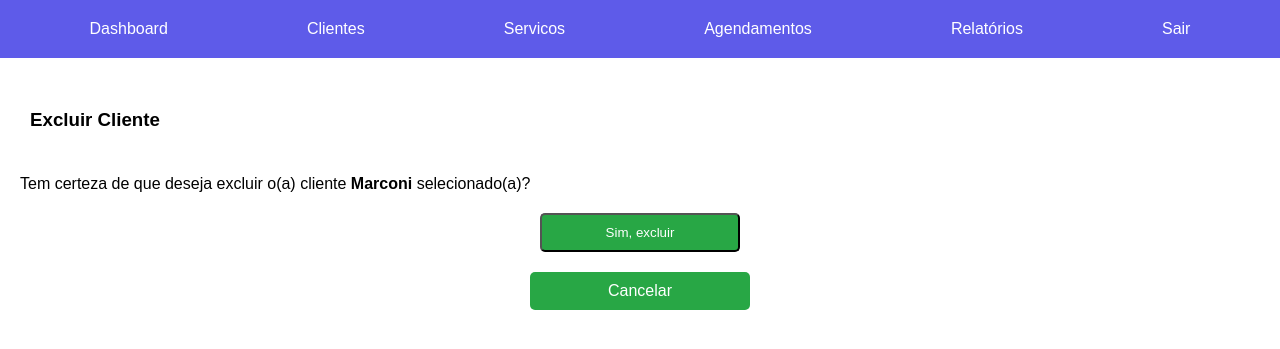
After one commit to natan20200679/Django, a Django app: page /clientes/confirmar/1 in a window 1280 px wide. The commit adds this page. Shown: the top 349 px of the page. Run offline with Django 5.2, Linux system fonts and the light colour scheme; data comes from the database, SQL or seed files in the repository.

Commit message:
Create methods for delete "clientes"

```diff
--- /dev/null
+++ b/barbearia_pdv/pdv/templates/pdv/confirmar_excluir_cliente.html
@@ -0,0 +1,14 @@
+{% extends 'pdv/base.html' %}
+{% block content %}
+    <div class="titulo">
+        <h3>Excluir Cliente</h3>
+    </div>
+    <p>
+        Tem certeza de que deseja excluir o(a) cliente <strong>{{ cliente.nome }}</strong> selecionado(a)?
+    </p>
+    <form method="post" action="{% url 'excluir_cliente' cliente.id %}">
+        {% csrf_token %}
+        <button type="submit" class="btn">Sim, excluir</button>
+        <a href="{% url 'clientes' %}" class="btn">Cancelar</a>
+    </form>
+{% endblock %}
--- a/barbearia_pdv/pdv/templates/pdv/excluir_cliente.html
+++ /dev/null
@@ -1,4 +0,0 @@
-{% extends 'pdv/base.html' %}
-{% block content %}
-<h3>Usuário {{ cliente.id }} -> {{ cliente.nome }} excluído com sucesso!</h3>
-{% endblock %}
--- a/barbearia_pdv/pdv/urls.py
+++ b/barbearia_pdv/pdv/urls.py
@@ -7,7 +7,7 @@ from .views import (
     criar_cliente, criar_servico,
     register_view, logout_view,
     login_view, servicos_view,
-    dashboard, clientes_view, agendamentos_view, excluir_cliente,
+    dashboard, clientes_view, agendamentos_view, excluir_cliente, confirmar_excluir_cliente,
 )
 
 # Lista que armazena todas as rotas do app
@@ -28,6 +28,8 @@ urlpatterns = [
     path('clientes/criar/', criar_cliente, name='criar_cliente'),
     # Excluir cliente
     path('clientes/excluir/', excluir_cliente, name='excluir_cliente'),
+    path('clientes/excluir/<int:cliente_id>', excluir_cliente, name='excluir_cliente'),
+    path('clientes/confirmar/<int:cliente_id>', confirmar_excluir_cliente, name='confirmar_excluir_cliente'),
     # Lista de serviços
     path('servicos/', servicos_view, name='servicos'),
     # Criar serviço
--- a/barbearia_pdv/pdv/views.py
+++ b/barbearia_pdv/pdv/views.py
@@ -1,5 +1,6 @@
 # Importa a função render para retornar páginas HTML
 # e redirect para redirecionar o usuário para outra rota
+from django.contrib.messages.context_processors import messages
 from django.db.models import Model
 from django.shortcuts import render, redirect, get_object_or_404
 
@@ -120,11 +121,23 @@ def criar_cliente(request):
 # EXCLUIR CLIENTE
 # ================================
 @login_required
-def excluir_cliente(request, cliente):
-    cliente = get_object_or_404(Cliente, nome=cliente)
-    cliente.delete()
+def excluir_cliente(request, cliente_id=None):
+    if cliente_id in request.method == 'POST':
+        cliente = get_object_or_404(Cliente, id=cliente_id)
+        cliente.delete()
+        messages.success(request, f"Cliente excluído com sucesso!")
+        return redirect('clientes')
+    elif 'clientes_selecionados' in request.method == 'POST':
+        ids = request.POST.getlist('clientes_selecionados')
+        Cliente.objects.filter(id_in=ids).delete()
+        messages.success(request, f"Clientes excluídos com sucesso!")
+        return redirect('clientes')
     return redirect("clientes")
 
+
+def confirmar_excluir_cliente(request, cliente_id=None):
+    cliente = get_object_or_404(Cliente, id=cliente_id)
+    return render(request, 'pdv/confirmar_excluir_cliente.html', {'cliente': cliente})
 
 # ================================
 # LISTAR CLIENTES
```
Also changed, not shown: barbearia_pdv/pdv/templates/pdv/clientes.html (+9 -1 lines).
